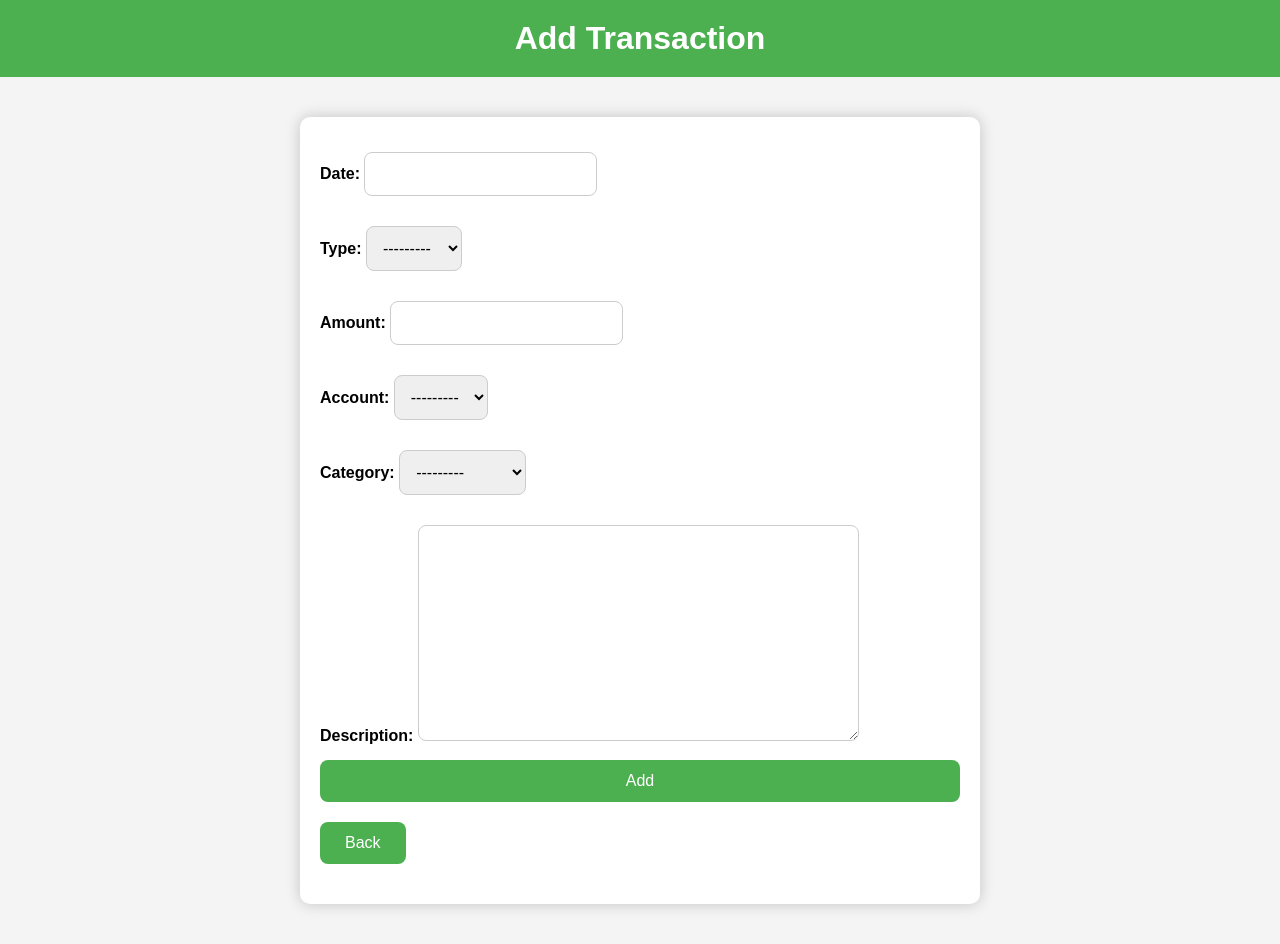
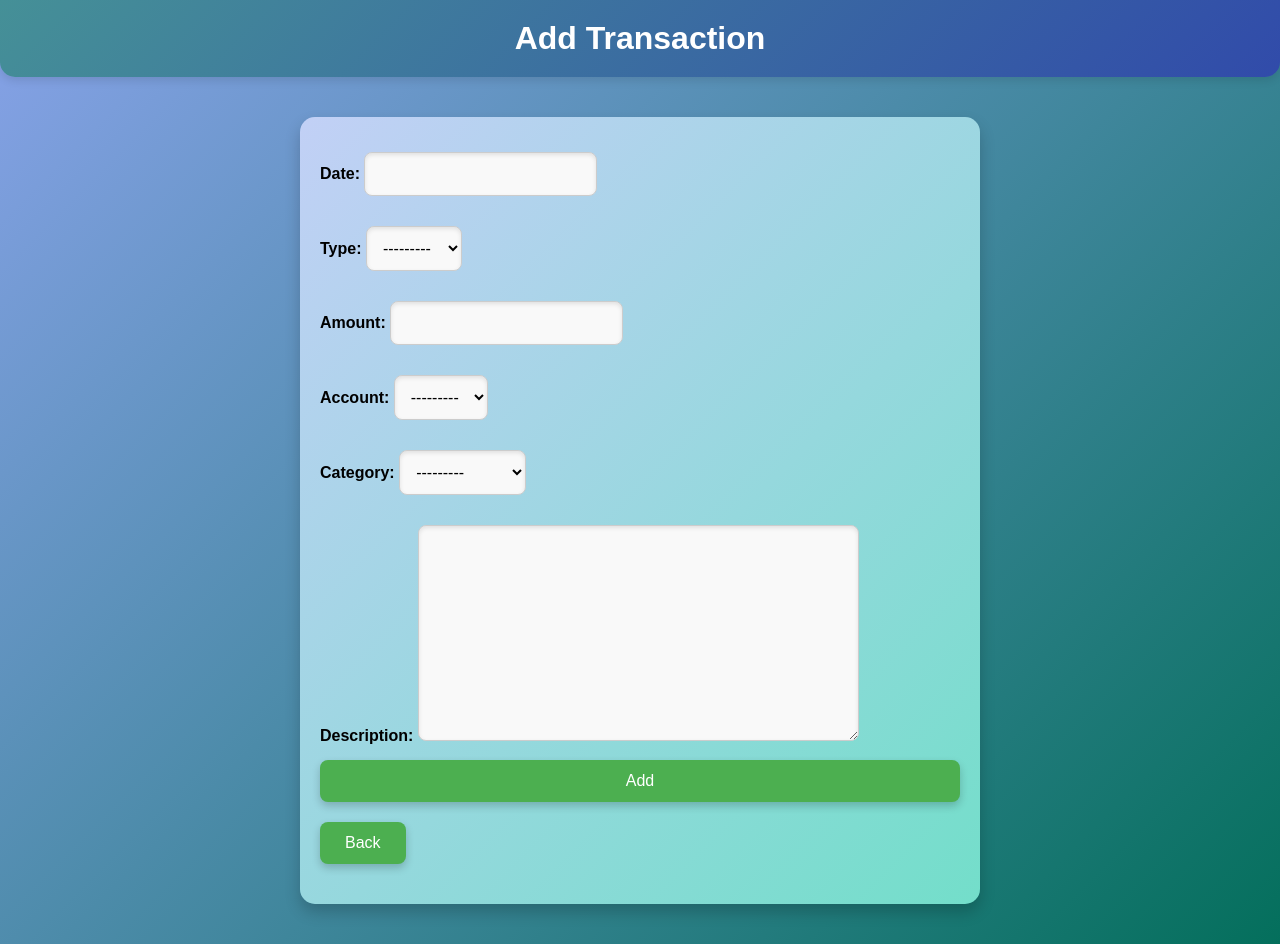
Before and after one commit to Madaminof/Money_Controls_Django, a Django app: page /app/add_transaction/ in a window 1280 px wide. Run offline with Django 5.2, Linux system fonts and the light colour scheme; a user stored in the database is signed in; data comes from the database, SQL or seed files in the repository; both versions use the stored data as it was after the commit.

Commit message:
update,finish

```diff
--- a/KirimChiqim/forms.py
+++ b/KirimChiqim/forms.py
@@ -1,5 +1,7 @@
 from django import forms
 from .models import Transaction
+from django import forms
+
 
 class TransactionForm(forms.ModelForm):
     class Meta:
@@ -7,8 +9,6 @@ class TransactionForm(forms.ModelForm):
         fields = ['date', 'type', 'amount', 'account', 'category', 'description']
 
 
-from django import forms
-
 class DateRangeForm(forms.Form):
     start_date = forms.DateField(widget=forms.TextInput(attrs={'type': 'date'}))
     end_date = forms.DateField(widget=forms.TextInput(attrs={'type': 'date'}))
--- a/KirimChiqim/urls.py
+++ b/KirimChiqim/urls.py
@@ -7,6 +7,7 @@ urlpatterns = [
     path('reports/', views.reports, name='reports'),
 
     path('transactions_by_date_range/', views.transactions_by_date_range, name='transactions_by_date_range'),
+
     path('api/daily-stats/', views.daily_stats, name='daily_stats'),
     path('api/weekly-stats/', views.weekly_stats, name='weekly_stats'),
     path('api/monthly-stats/', views.monthly_stats, name='monthly_stats'),
--- a/KirimChiqim/views.py
+++ b/KirimChiqim/views.py
@@ -7,6 +7,7 @@ from .models import Transaction
 from .forms import TransactionForm, DateRangeForm
 from datetime import timedelta
 from django.utils.timezone import now
+
 
 @login_required
 def index(request):
@@ -36,18 +37,24 @@ def index(request):
 
 @login_required
 def add_transaction(request):
+    user = request.user
+    transactions = Transaction.objects.filter(user=user)
+    total_income = transactions.filter(type='IN').aggregate(Sum('amount'))['amount__sum'] or 0
+    total_expense = transactions.filter(type='OUT').aggregate(Sum('amount'))['amount__sum'] or 0
+    balance = total_income - total_expense
+
     if request.method == 'POST':
         form = TransactionForm(request.POST)
         if form.is_valid():
             transaction = form.save(commit=False)
             transaction.user = request.user
+            if transaction.type == 'OUT' and transaction.amount > balance:
+                return render(request, 'add_transaction.html', {'form': form, 'error_message': 'Balansingiz yetarli emas. Iltimos, balansingizni to\'ldiring.'})
             transaction.save()
             return redirect('index')
     else:
         form = TransactionForm()
     return render(request, 'add_transaction.html', {'form': form})
-
-
 
 
 @login_required
@@ -64,6 +71,7 @@ def reports(request):
         'balance': balance,
     }
     return render(request, 'reports.html', context)
+
 
 @login_required
 def transactions_by_date_range(request):
@@ -99,6 +107,7 @@ def transactions_by_date_range(request):
         'form': DateRangeForm(initial={'start_date': start_date_str, 'end_date': end_date_str}),
     }
     return render(request, 'kalendar.html', context)
+
 
 @login_required
 def daily_stats(request):
@@ -150,6 +159,7 @@ def weekly_stats(request):
         'weekly_transactions': list(weekly_transactions)
     })
 
+
 @login_required
 def monthly_stats(request):
     user = request.user
--- a/autentification/templates/update_profile.html
+++ b/autentification/templates/update_profile.html
@@ -9,7 +9,7 @@
             font-family: Arial, sans-serif;
             margin: 0;
             padding: 0;
-            background-color: #e0f7fa;/* Soft background color */
+            background-color: #e0f7fa;
             display: flex;
             justify-content: center;
             align-items: center;
--- a/templates/add_transaction.html
+++ b/templates/add_transaction.html
@@ -7,26 +7,29 @@
             font-family: Arial, sans-serif;
             margin: 0;
             padding: 0;
-            background-color: #f4f4f4;
+            background: linear-gradient(135deg, #87a2e8, #046f5c);
             animation: fadeIn 1s ease-out;
         }
 
         h1 {
-            background-color: #4CAF50;
+            background: linear-gradient(135deg, #459097, #314baa);
             color: white;
             padding: 20px;
             text-align: center;
             margin: 0;
             animation: fadeIn 1s ease-out;
+            box-shadow: 0 4px 8px rgba(0, 0, 0, 0.1);
+            border-bottom-left-radius: 15px;
+            border-bottom-right-radius: 15px;
         }
 
         .container {
             width: 50%;
             margin: 40px auto;
             padding: 20px;
-            background-color: white;
-            box-shadow: 0 0 15px rgba(0, 0, 0, 0.2);
-            border-radius: 10px;
+            background: linear-gradient(135deg, #c2d0f6, #73deca);
+            box-shadow: 0 8px 16px rgba(0, 0, 0, 0.2);
+            border-radius: 15px;
             animation: slideIn 1s ease-out;
         }
 
@@ -50,12 +53,15 @@
             border-radius: 8px;
             font-size: 16px;
             transition: border-color 0.3s ease, box-shadow 0.3s ease;
+            background-color: #f9f9f9;
+            box-shadow: inset 0 2px 4px rgba(0, 0, 0, 0.1);
         }
 
         input:focus, select:focus, textarea:focus {
             border-color: #4CAF50;
-            box-shadow: 0 0 5px rgba(76, 175, 80, 0.5);
+            box-shadow: 0 0 5px rgba(76, 175, 80, 0.5), inset 0 2px 4px rgba(0, 0, 0, 0.1);
             outline: none;
+            background-color: #eafbea;
         }
 
         button {
@@ -66,17 +72,20 @@
             border-radius: 8px;
             font-size: 16px;
             cursor: pointer;
-            transition: background-color 0.3s ease, transform 0.3s ease;
+            transition: background-color 0.3s ease, transform 0.3s ease, box-shadow 0.3s ease;
+            box-shadow: 0 4px 8px rgba(0, 0, 0, 0.2);
         }
 
         button:hover {
             background-color: #45a049;
             transform: scale(1.05);
+            box-shadow: 0 6px 12px rgba(0, 0, 0, 0.2);
         }
 
         button:active {
             background-color: #388E3C;
             transform: scale(0.95);
+            box-shadow: 0 4px 8px rgba(0, 0, 0, 0.2);
         }
 
         a {
@@ -88,17 +97,20 @@
             text-decoration: none;
             border-radius: 8px;
             text-align: center;
-            transition: background-color 0.3s ease, transform 0.3s ease;
+            transition: background-color 0.3s ease, transform 0.3s ease, box-shadow 0.3s ease;
+            box-shadow: 0 4px 8px rgba(0, 0, 0, 0.2);
         }
 
         a:hover {
             background-color: #45a049;
             transform: scale(1.05);
+            box-shadow: 0 6px 12px rgba(0, 0, 0, 0.2);
         }
 
         a:active {
             background-color: #388E3C;
             transform: scale(0.95);
+            box-shadow: 0 4px 8px rgba(0, 0, 0, 0.2);
         }
 
         /* Animations */
@@ -131,6 +143,9 @@
             {{ form.as_p }}
             <button type="submit">Add</button>
         </form>
+         {% if error_message %}
+            <p style="color: red;">{{ error_message }}</p>
+         {% endif %}
         <a href="{% url 'index' %}">Back</a>
     </div>
 </body>
--- a/templates/reports.html
+++ b/templates/reports.html
@@ -28,7 +28,7 @@
             margin: 40px auto;
             padding: 20px;
             background: linear-gradient(135deg, #a1b8f0, #48a796);
-            box-shadow: 0 8px 20px rgba(0, 0, 0, 0.3); /* Qalinroq soya */
+            box-shadow: 0 8px 20px rgba(0, 0, 0, 0.3);
             border-radius: 10px;
             animation: slideIn 1s ease-out;
             text-align: center;
@@ -41,7 +41,7 @@
             padding: 20px;
             margin-bottom: 20px;
             position: relative;
-            box-shadow: 0 8px 20px rgba(0, 0, 0, 0.3); /* Qalinroq soya */
+            box-shadow: 0 8px 20px rgba(0, 0, 0, 0.3);
             transition: background-color 0.3s ease;
         }
 
```
Also changed, not shown: autentification/templates/profile.html (+4 -4 lines), db.sqlite3, media/facebook.png (deleted), media/insta.png (deleted), media/tel.jpeg (deleted), media/telegram.png (deleted).
